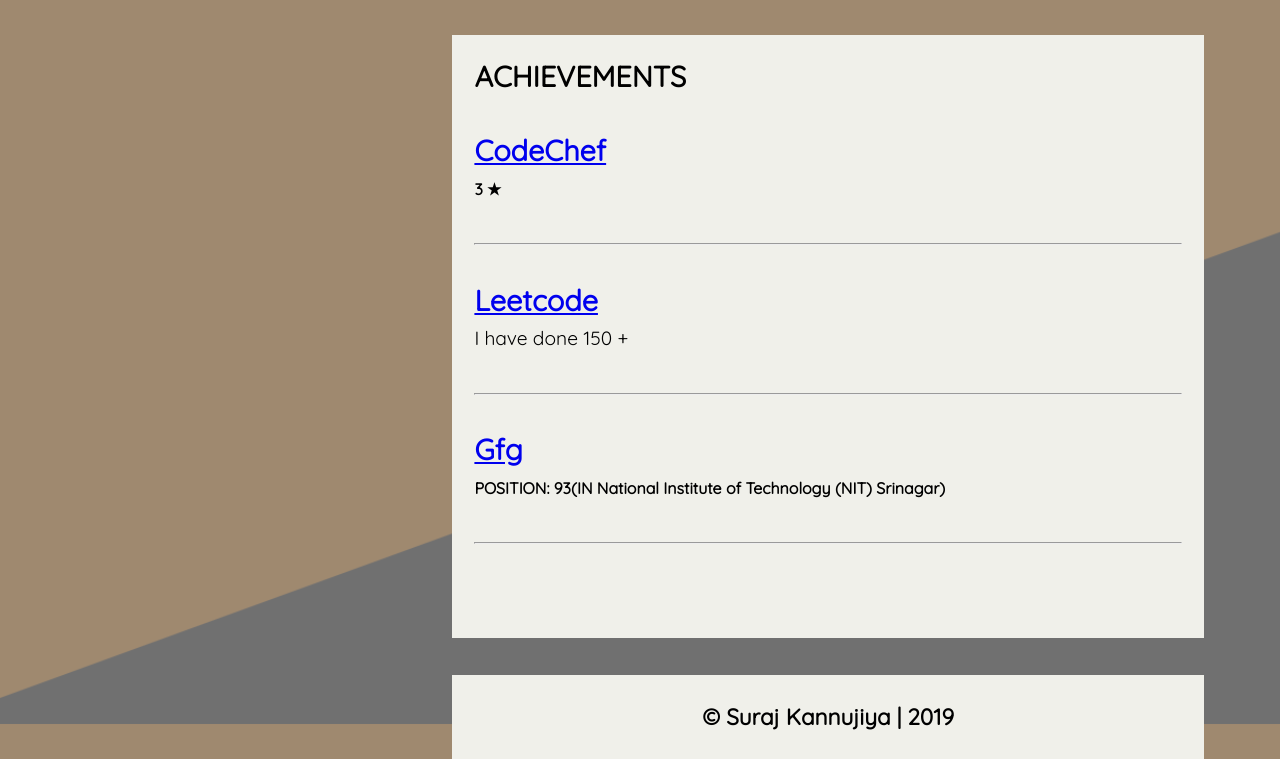
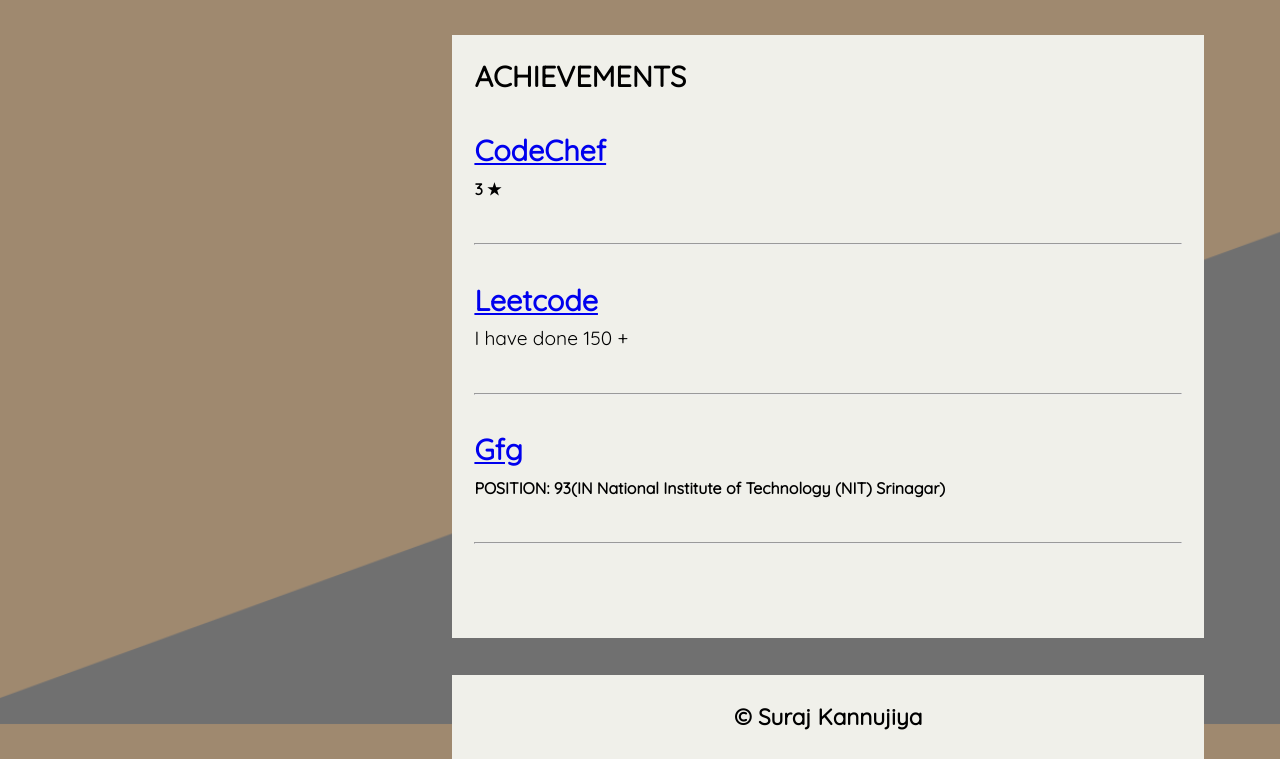
Before and after one commit to Suraj-1233/Portfolio, a plain HTML site: page index.html in a window 1280 px wide. Shown: the part 2476-3235 px from the top of the page. Drawn offline with Linux system fonts and the light colour scheme; files whose address does not match are found by name.

Commit message:
Update index.html

```diff
--- a/index.html
+++ b/index.html
@@ -262,7 +262,7 @@
 
 
                 <div class="pool copyright">
-                    <h3>&copy; Suraj Kannujiya | 2019</h3>
+                    <h3>&copy; Suraj Kannujiya</h3>
                 </div>
             </div>
         </div>
```
